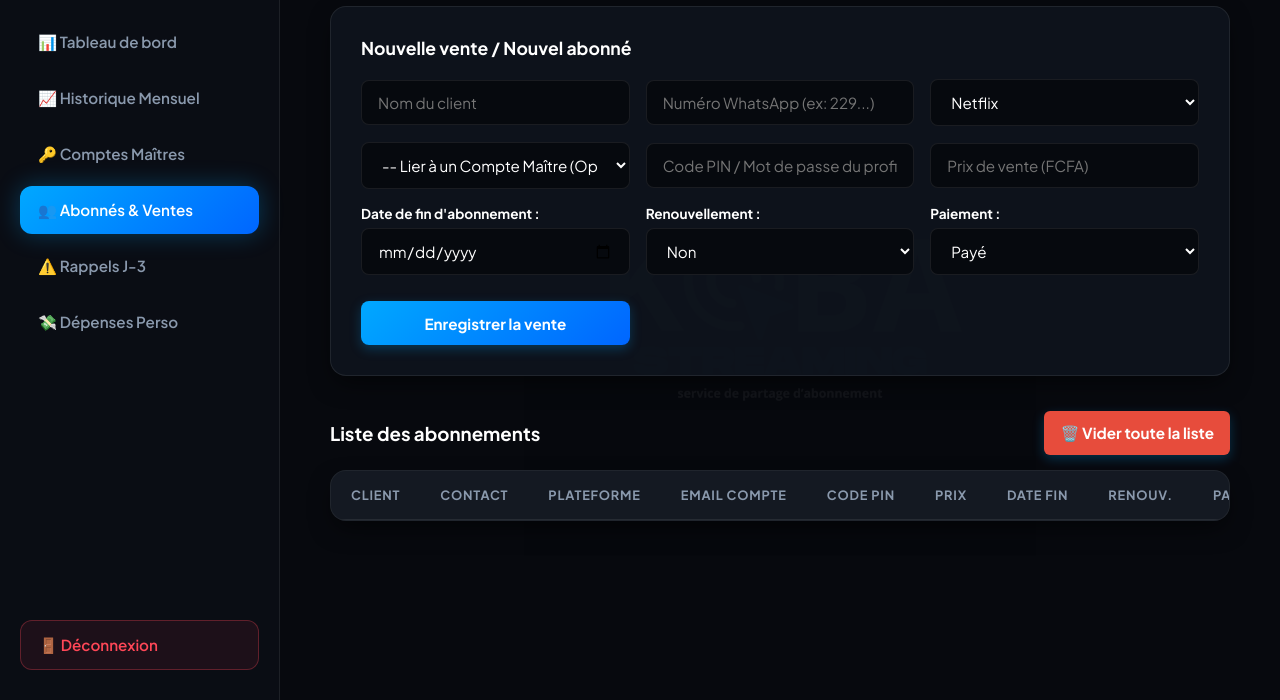
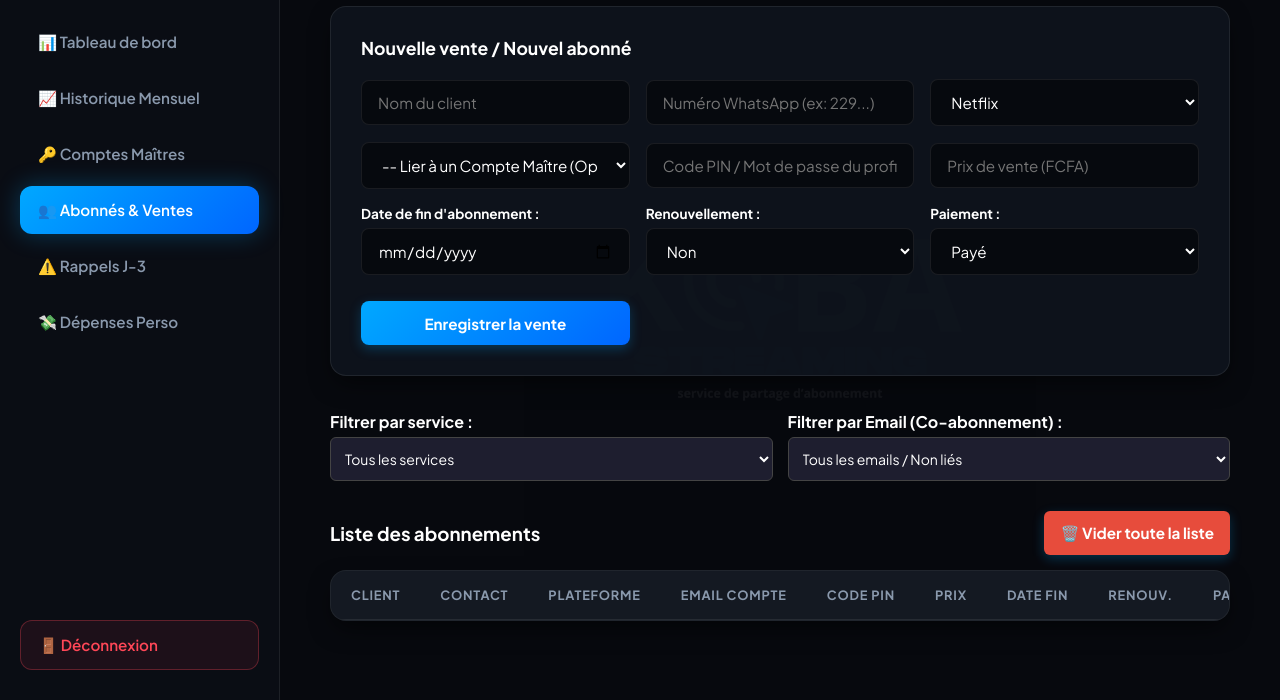
Before and after one commit to cobamide134-cloud/koba-streaming, a website: page public/index.html in a window 1280 px wide. Both pictures are taken after a click on the item "👥 Abonnés & Ventes". Shown: the part 100-800 px from the top of the page. Drawn offline with Linux system fonts and the light colour scheme; no server answers.

Commit message:
Ajout du double filtre service et email pour les abonnés

```diff
--- a/public/index.html
+++ b/public/index.html
@@ -122,7 +122,7 @@
                     </form>
                 </div>
 
-                <!-- Filtre par catégorie / service -->
+                <!-- Filtre par catégorie pour les comptes maîtres -->
                 <div class="filter-container" style="margin: 20px 0 10px 0; display: flex; align-items: center; gap: 10px;">
                     <label for="filtre-plateforme" style="font-weight: bold; color: #fff;">Filtrer par service :</label>
                     <select id="filtre-plateforme" onchange="filtrerComptesMaitres()" style="padding: 10px; border-radius: 6px; background: #1e1e2f; color: white; border: 1px solid #444; font-size: 14px;">
@@ -208,6 +208,30 @@
                         <button type="button" id="btn-cancel-edit" onclick="annulerEditionAbonne()" style="display:none; background:#7f8c8d; color:white; border:none; padding:10px; border-radius:5px; width:100%; margin-top:5px; cursor:pointer; font-weight:bold;">Annuler la modification</button>
                         <p id="msg-abonne"></p>
                     </form>
+                </div>
+
+                <!-- Filtres combinés pour les abonnés (Par Service et par Email de Compte Maître) -->
+                <div class="filters-abonnes" style="display: flex; gap: 15px; margin: 20px 0 10px 0; flex-wrap: wrap;">
+                    <div style="flex: 1; min-width: 200px;">
+                        <label for="filtre-abo-plateforme" style="font-weight: bold; color: #fff; display: block; margin-bottom: 5px;">Filtrer par service :</label>
+                        <select id="filtre-abo-plateforme" onchange="filtrerAbonnes()" style="width: 100%; padding: 10px; border-radius: 6px; background: #1e1e2f; color: white; border: 1px solid #444; font-size: 14px;">
+                            <option value="TOUS">Tous les services</option>
+                            <option value="Netflix">Netflix</option>
+                            <option value="Spotify">Spotify</option>
+                            <option value="Prime">Prime Video</option>
+                            <option value="Disney">Disney+</option>
+                            <option value="VPN">VPN</option>
+                            <option value="CapCut Pro">CapCut Pro</option>
+                            <option value="ChatGPT Plus">ChatGPT Plus</option>
+                        </select>
+                    </div>
+
+                    <div style="flex: 1; min-width: 250px;">
+                        <label for="filtre-abo-email" style="font-weight: bold; color: #fff; display: block; margin-bottom: 5px;">Filtrer par Email (Co-abonnement) :</label>
+                        <select id="filtre-abo-email" onchange="filtrerAbonnes()" style="width: 100%; padding: 10px; border-radius: 6px; background: #1e1e2f; color: white; border: 1px solid #444; font-size: 14px;">
+                            <option value="TOUS">Tous les emails / Non liés</option>
+                        </select>
+                    </div>
                 </div>
 
                 <div class="table-header-actions">
--- a/public/script.js
+++ b/public/script.js
@@ -156,7 +156,6 @@ async function chargerComptes() {
         const data = await res.json();
         tousLesComptesMaitres = data.comptes || [];
 
-        // Appliquer l'affichage filtré
         filtrerComptesMaitres();
         chargerComptesPourSelect();
     } catch (e) {
@@ -173,7 +172,6 @@ function filtrerComptesMaitres() {
     if (!tbody) return;
     tbody.innerHTML = '';
 
-    // Filtrer les comptes
     const comptesFiltres = tousLesComptesMaitres.filter(c => {
         if (categorieChoisie === 'TOUS') return true;
         return c.plateforme === categorieChoisie;
@@ -283,17 +281,62 @@ async function supprimerCompte(id) {
     }
 }
 
+// Variable globale pour stocker la liste complète des abonnés
+let tousLesAbonnes = [];
+
 // 5. Charger les Abonnés
 async function chargerAbonnes() {
     try {
         const res = await fetch('/api/abonnements');
         const data = await res.json();
+        tousLesAbonnes = data.abonnements || [];
+
+        // Remplir dynamiquement le menu déroulant des emails
+        remplirFiltreEmailsAbonnes();
+
+        // Afficher les abonnés filtrés
+        filtrerAbonnes();
+    } catch (e) {
+        console.error("Erreur abonnés:", e);
+    }
+}
+
+// Remplir le filtre des emails uniques pour les co-abonnements
+function remplirFiltreEmailsAbonnes() {
+    const selectEmail = document.getElementById('filtre-abo-email');
+    if (!selectEmail) return;
+
+    const valeurActuelle = selectEmail.value;
+    const emailsUniques = [...new Set(tousLesAbonnes.map(a => a.compte_email).filter(Boolean))];
+
+    selectEmail.innerHTML = '<option value="TOUS">Tous les emails / Non liés</option>';
+    emailsUniques.forEach(email => {
+        selectEmail.innerHTML += `<option value="${email}">📧 ${email}</option>`;
+    });
+
+    selectEmail.value = valeurActuelle;
+}
+
+// Fonction de double filtrage (Service + Email) pour les abonnés
+function filtrerAbonnes() {
+    const serviceChoisi = document.getElementById('filtre-abo-plateforme').value;
+    const emailChoisi = document.getElementById('filtre-abo-email').value;
     const tbody = document.querySelector('#table-abonnes tbody');
 
-        if (tbody) {
+    if (!tbody) return;
     tbody.innerHTML = '';
-            if (data.abonnements && data.abonnements.length > 0) {
-                data.abonnements.forEach(a => {
+
+    const abonnementsFiltres = tousLesAbonnes.filter(a => {
+        const matchService = (serviceChoisi === 'TOUS' || a.plateforme === serviceChoisi);
+        let matchEmail = true;
+        if (emailChoisi !== 'TOUS') {
+            matchEmail = (a.compte_email === emailChoisi);
+        }
+        return matchService && matchEmail;
+    });
+
+    if (abonnementsFiltres.length > 0) {
+        abonnementsFiltres.forEach(a => {
             const compteEmail = a.compte_email
                 ? `<span style="color:#00a8ff; font-weight:500;">📧 ${a.compte_email}</span>`
                 : `<span style="color:#888;">Non lié</span>`;
@@ -333,11 +376,7 @@ async function chargerAbonnes() {
                 </tr>`;
         });
     } else {
-                tbody.innerHTML = `<tr><td colspan="10" style="text-align:center; padding:15px; color:#aaa;">Aucun abonné enregistré.</td></tr>`;
-            }
-        }
-    } catch (e) {
-        console.error("Erreur abonnés:", e);
+        tbody.innerHTML = `<tr><td colspan="10" style="text-align:center; padding:15px; color:#aaa;">Aucun abonné trouvé avec ces filtres.</td></tr>`;
     }
 }
 
```
Lines whose indentation alone changed are shown as unchanged.
